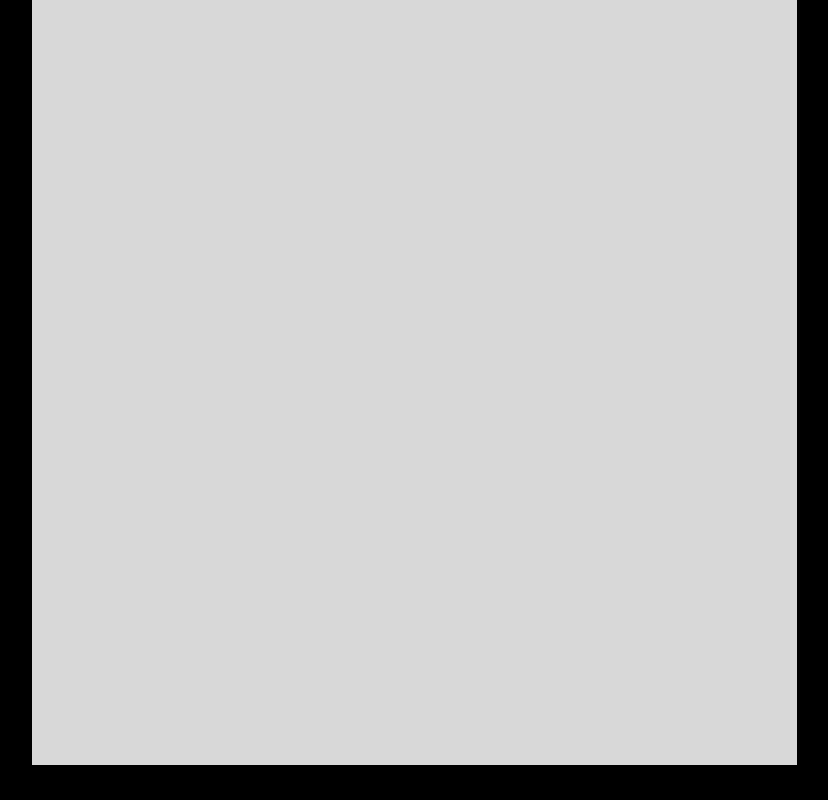
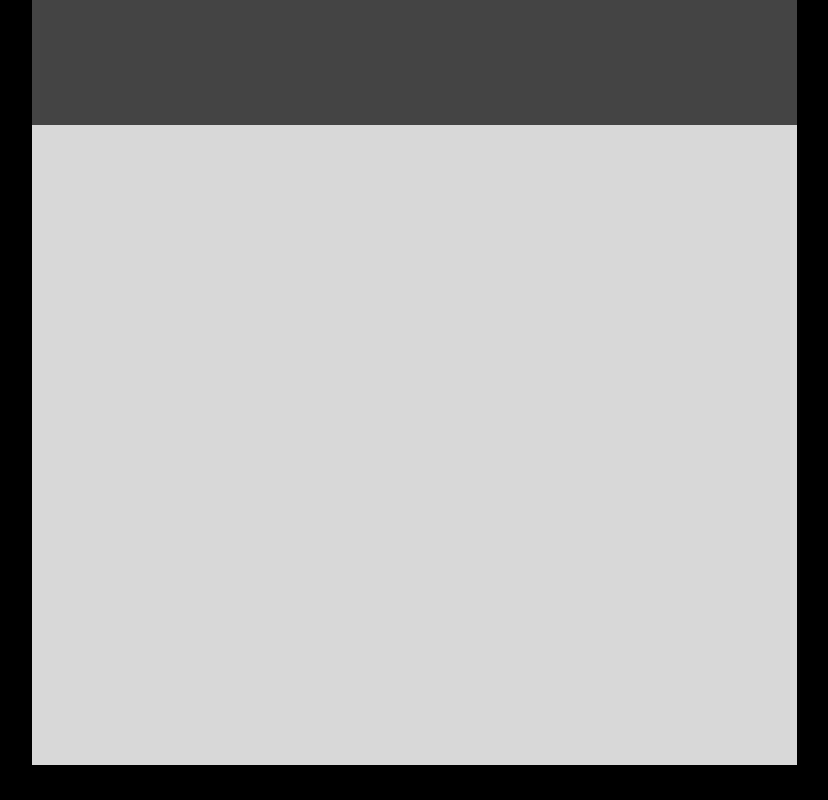
Before and after one commit to tramynn/html-layout-project, a plain HTML site: page first/index.html in a window 1280 px wide. Shown: the whole page, without its empty margins (226-1054 px from the left). Drawn offline with Linux system fonts and the light colour scheme.

Commit message:
nested divs in box-1 in html and added box-2 in css

```diff
--- a/first/index.css
+++ b/first/index.css
@@ -14,7 +14,11 @@ body {
 }
 
 .box-2 {
-    background-color:
+    background-color: #444444;
+    height: 125px;
+    width: 765px;
+    position: static;
+    top: 0px;
 }
 
 .box-3 {
--- a/first/index.html
+++ b/first/index.html
@@ -7,11 +7,12 @@
     </head>
     <body>
         <div class="box-container">
-            <div class="box-1"></div>
-            <div class="box-2"></div>
-            <div class="box-3"></div>
-            <div class="box-4"></div>
-            <div class="box-5"></div>
+            <div class="box-1">
+                    <div class="box-2"></div>
+                    <div class="box-3"></div>
+                    <div class="box-4"></div>
+                    <div class="box-5"></div>
+            </div>
         </div>
     </body>
 </html>
```
